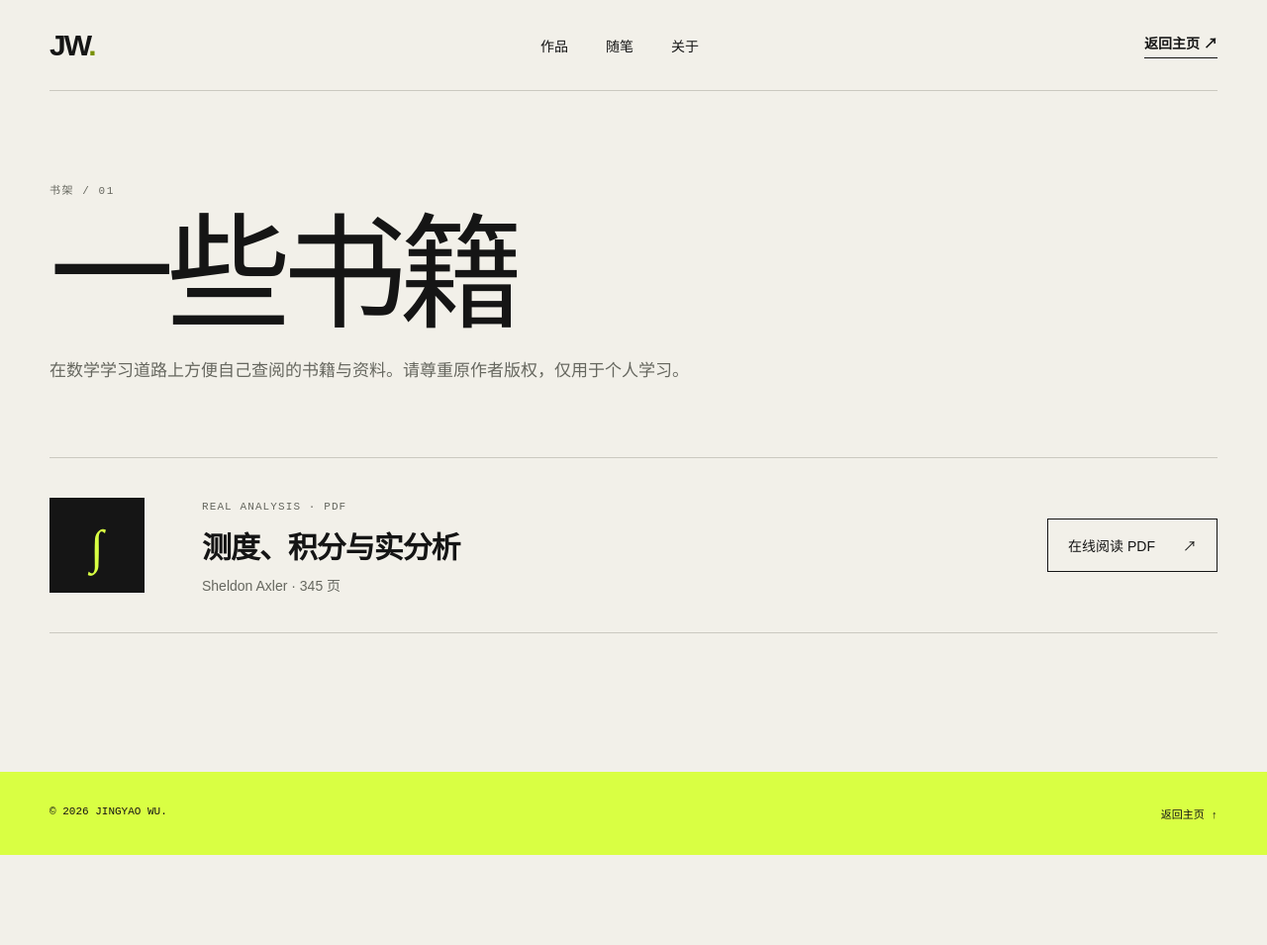
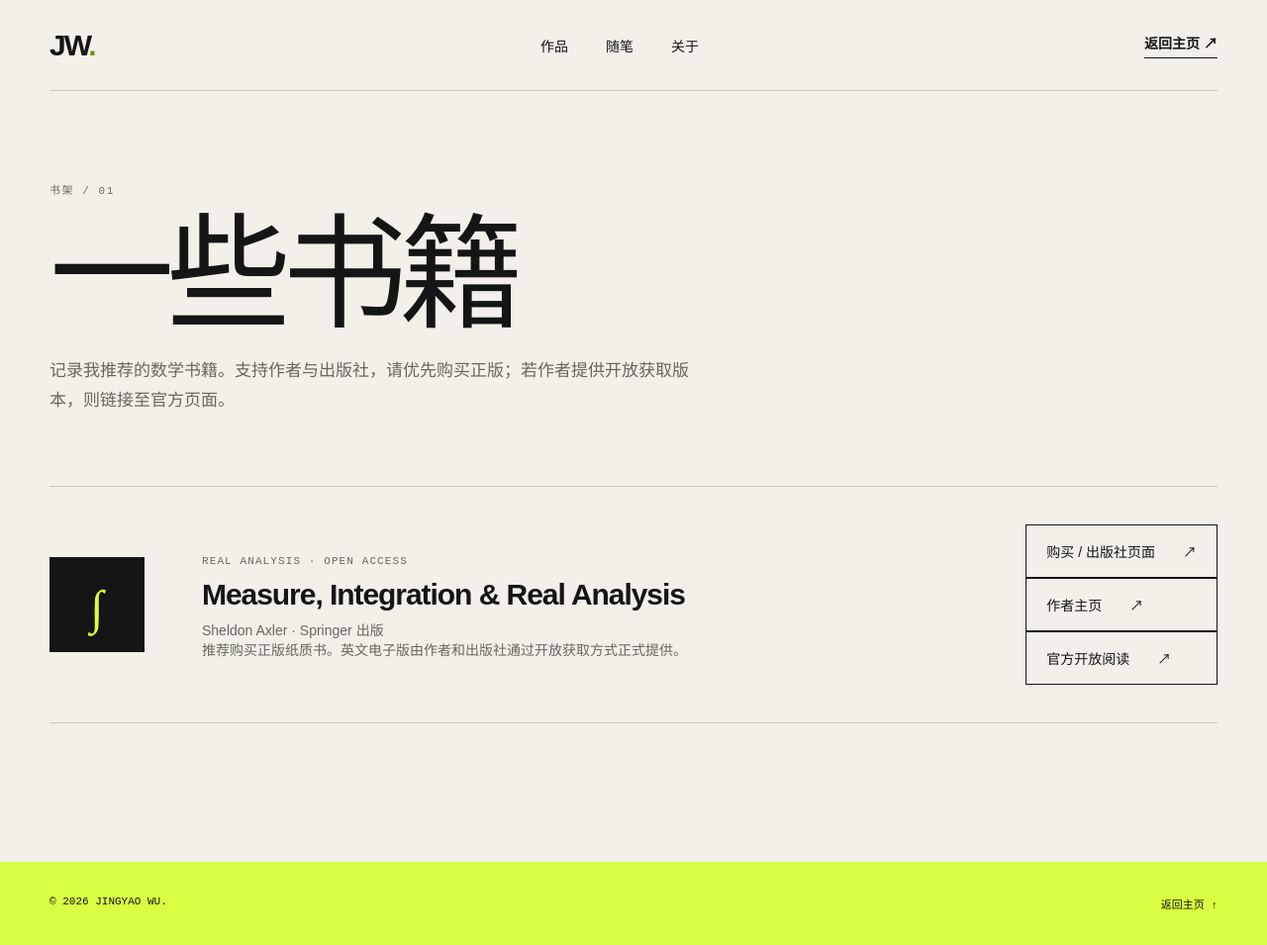
Before and after one commit to jingyaou/jingyaou.github.io, a Jekyll site: the page built from books/index.html, in a window 1280 px wide. Shown: the whole page at 99% size. Built offline with Jekyll 4.4.1, drawn with Linux system fonts in a browser that asks for light colours; before the commit the page ends 900 px from its top, so only the background shows below that.

Commit message:
Replace hosted PDF with official book and author links

```diff
--- a/books/index.html
+++ b/books/index.html
@@ -5,7 +5,7 @@
 <head>
   <meta charset="utf-8">
   <meta name="viewport" content="width=device-width,initial-scale=1">
-  <meta name="description" content="Jingyao Wu 收藏的数学学习书籍。">
+  <meta name="description" content="Jingyao Wu 推荐的数学书籍与官方阅读资源。">
   <title>一些书籍 — Jingyao Wu</title>
   <link rel="stylesheet" href="../styles.css">
   <link rel="stylesheet" href="books.css">
@@ -21,20 +21,29 @@
     <section class="books-hero">
       <span class="section-no">书架 / 01</span>
       <h1>一些书籍</h1>
-      <p>在数学学习道路上方便自己查阅的书籍与资料。请尊重原作者版权，仅用于个人学习。</p>
+      <p>记录我推荐的数学书籍。支持作者与出版社，请优先购买正版；若作者提供开放获取版本，则链接至官方页面。</p>
     </section>
 
     <section class="book-list" aria-label="书籍列表">
       <article class="book-card">
         <div class="book-mark" aria-hidden="true">∫</div>
         <div class="book-info">
-          <span class="book-type">REAL ANALYSIS · PDF</span>
-          <h2>测度、积分与实分析</h2>
-          <p>Sheldon Axler · 345 页</p>
+          <span class="book-type">REAL ANALYSIS · OPEN ACCESS</span>
+          <h2>Measure, Integration &amp; Real Analysis</h2>
+          <p>Sheldon Axler · Springer 出版</p>
+          <p class="book-note">推荐购买正版纸质书。英文电子版由作者和出版社通过开放获取方式正式提供。</p>
         </div>
-        <a class="book-link" href="measure-integration-real-analysis-sheldon-axler.pdf" target="_blank" rel="noopener">
-          在线阅读 PDF <span>↗</span>
-        </a>
+        <div class="book-actions">
+          <a class="book-link book-link-primary" href="https://link.springer.com/book/10.1007/978-3-030-33143-6" target="_blank" rel="noopener">
+            购买 / 出版社页面 <span>↗</span>
+          </a>
+          <a class="book-link" href="https://www.axler.net/" target="_blank" rel="noopener">
+            作者主页 <span>↗</span>
+          </a>
+          <a class="book-link" href="https://measure.axler.net/" target="_blank" rel="noopener">
+            官方开放阅读 <span>↗</span>
+          </a>
+        </div>
       </article>
     </section>
   </main>
```
